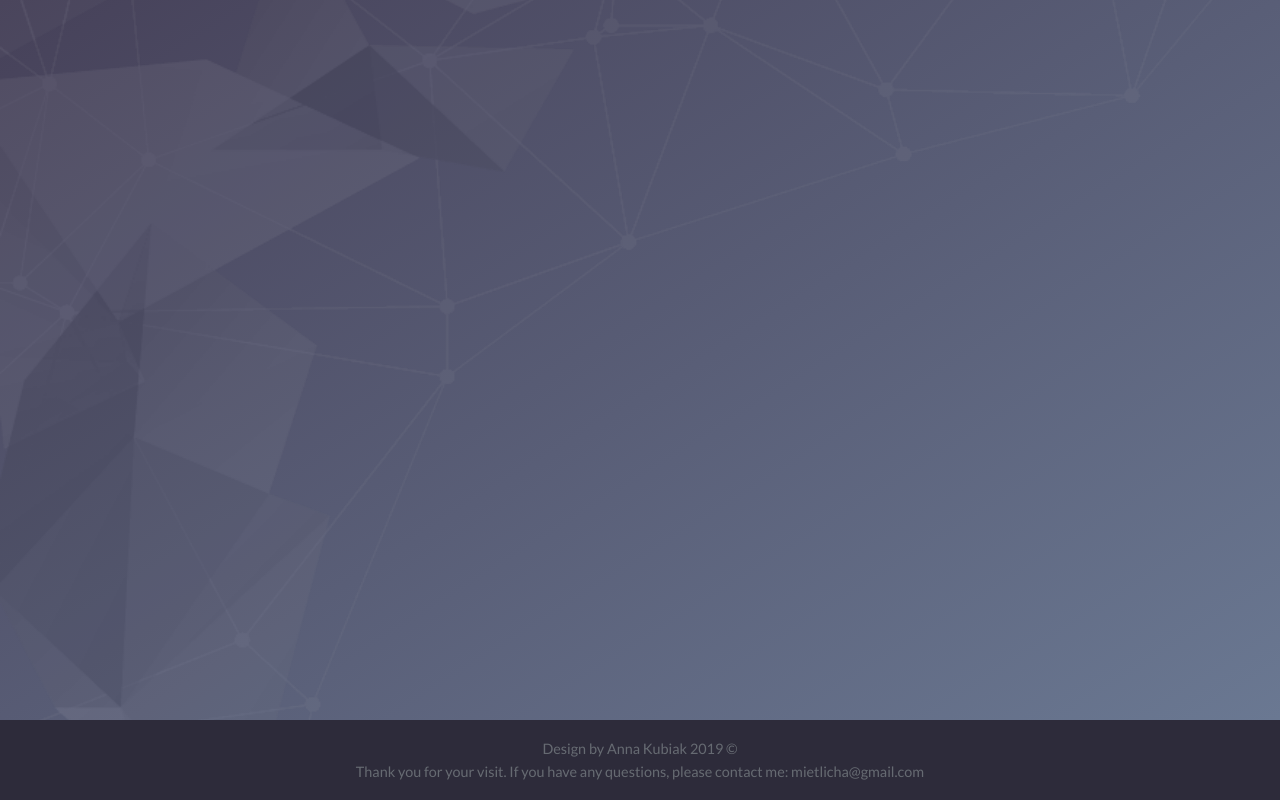
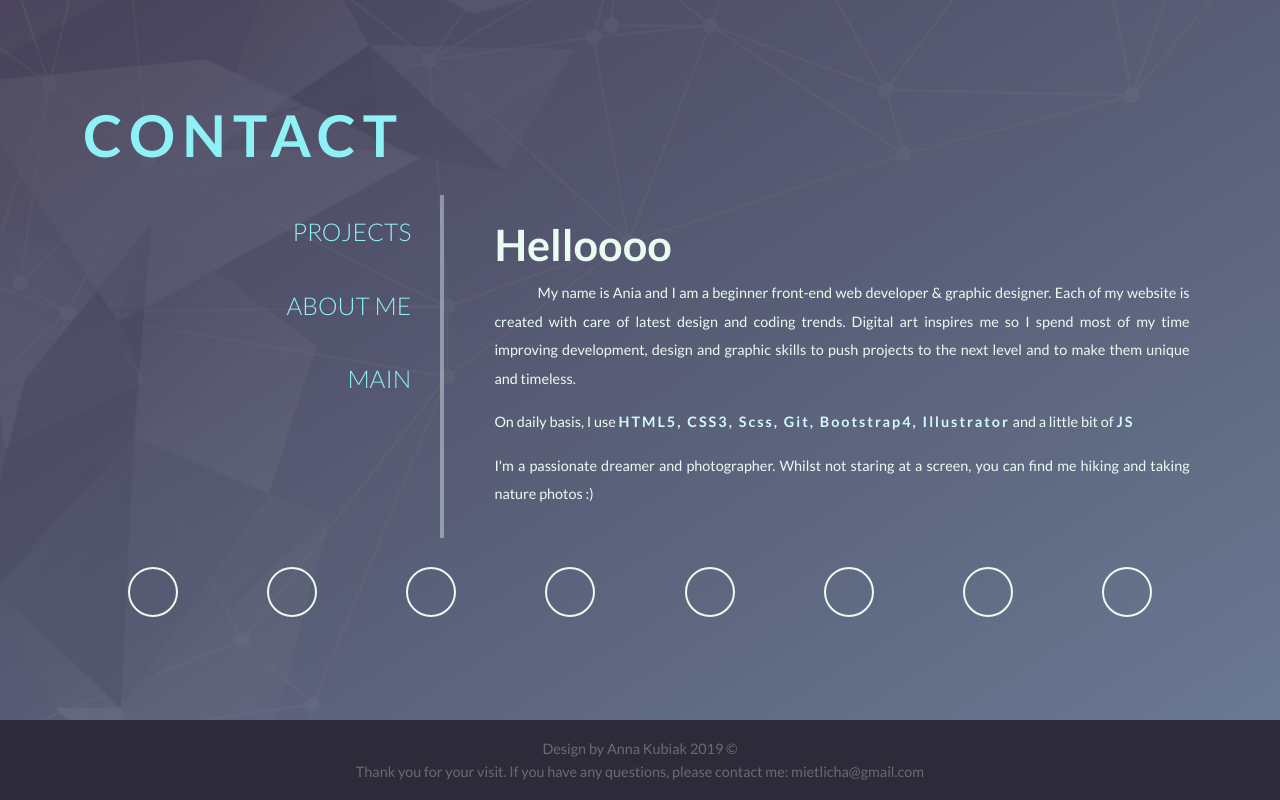
Before and after one commit to Mietlicha/portfolio, a website: page contact.html in a window 1280 px wide. Drawn offline with Linux system fonts and the light colour scheme.

Commit message:
contact add, mobile-version of home and about fix

```diff
--- a/contact.html
+++ b/contact.html
@@ -6,27 +6,77 @@
     <meta http-equiv="X-UA-Compatible" content="ie=edge" />
     <meta
       name="keywords"
-      content="portfolio, web-developer, front-end, design, designer, contact"
+      content="about, portfolio, web-developer, front-end, design, designer, hire, contact"
     />
     <meta
       name="description"
       content="Aspire web developer looking for a first job to learn and improve designing and web-master skills"
     />
     <link rel="shortcut icon" href="img/faviconSnail.png" type="image/png" />
-    <title>Anna Kubiak - contact</title>
+    <title>Contact</title>
+
     <link
-      rel="stylesheet"
-      href="https://cdnjs.cloudflare.com/ajax/libs/font-awesome/4.7.0/css/font-awesome.min.css"
-    />
-    <link
-      href="https://fonts.googleapis.com/css?family=Lato:100,400,700|Roboto+Mono:400,700&display=swap&subset=latin-ext"
+      href="https://fonts.googleapis.com/css?family=Lato:100,300,400,700&display=swap&subset=latin-ext"
       rel="stylesheet"
     />
 
     <link rel="stylesheet" href="css/style.css" />
   </head>
   <body>
-    <div class="about-container"></div>
+    <div class="wrapper">
+      <div class="container about-container">
+        <header class="site-header">
+          <h1 class="site-header__main"><a href="index.html">Contact</a></h1>
+        </header>
+        <main class="about-main">
+          <div class="about-main__description">
+            <h1 class="about-main__title">Helloooo</h1>
+            <p class="about-main__para">
+              My name is Ania and I am a beginner front-end web developer &
+              graphic designer.
+              <span>
+                Each of my website is created with care of latest design and
+                coding trends.</span
+              >
+              Digital art inspires me so I spend most of my time improving
+              development, design and graphic skills
+              <span>to push projects to the next level and</span> to make them
+              unique and timeless.
+            </p>
+            <p class="about-main__para">
+              On daily basis, I use
+              <strong> HTML5, CSS3, Scss, Git, Bootstrap4, Illustrator</strong>
+              and a little bit of <strong>JS</strong>
+            </p>
+            <p class="about-main__para">
+              I'm a passionate dreamer and photographer. Whilst not staring at a
+              screen, you can find me hiking and taking nature photos :)
+            </p>
+          </div>
+        </main>
+        <aside class="about-aside">
+          <div class="about-aside__item">
+            <i class="fab fa-html5"></i>
+          </div>
+          <div class="about-aside__item"><i class="fab fa-css3-alt"></i></div>
+          <div class="about-aside__item"><i class="fab fa-sass"></i></div>
+          <div class="about-aside__item"><i class="fab fa-git"></i></div>
+          <div class="about-aside__item"><i class="fab fa-npm"></i></div>
+          <div class="about-aside__item"><i class="fab fa-bootstrap"></i></div>
+          <div class="about-aside__item"><i class="fab fa-adobe"></i></div>
+          <div class="about-aside__item"><i class="fab fa-js-square"></i></div>
+        </aside>
+        <nav class="nav">
+          <ul class="nav__list nav-pages">
+            <li class="nav__item pages-item"><a href="#">projects</a></li>
+            <li class="nav__item pages-item">
+              <a href="about.html">about me</a>
+            </li>
+            <li class="nav__item pages-item"><a href="index.html">main</a></li>
+          </ul>
+        </nav>
+      </div>
+    </div>
     <footer class="footer">
       <p class="footer__paragraph">
         Design by Anna Kubiak 2019 &copy;<br />
--- a/sass/layout/_base.scss
+++ b/sass/layout/_base.scss
@@ -9,7 +9,7 @@
   box-sizing: inherit;
 }
 
-::selection {
+*::selection {
   background: $color-primary-light;
   color: $color-secondary-light;
 }
@@ -18,7 +18,6 @@ html {
   //this defines what 1rem is. 1rem=10px    10px/16px = 62.5%
   font-size: 62.5%;
   box-sizing: border-box;
-  height: 100%;
 
   @include respond(phone) {
     font-size: 70%;
@@ -26,6 +25,7 @@ html {
 
   @include respond(tab) {
     font-size: 85%;
+    height: 100%;
   }
 
   @include respond(big-desktop) {
--- a/sass/layout/_components.scss
+++ b/sass/layout/_components.scss
@@ -4,12 +4,16 @@
   &:visited {
     @include style-link-text;
     text-transform: uppercase;
-    padding: 2rem 3.7rem;
+    padding: 2rem;
     display: inline-block;
     border-radius: 10rem;
     border: 1px solid $color-secondary-light;
     transition: transform 0.2s ease-in;
     position: relative;
+
+    @include respond(tab) {
+      padding: 2rem 3.5rem;
+    }
 
     &:hover {
       transform: translateY(-3px);
--- a/sass/pages/_about.scss
+++ b/sass/pages/_about.scss
@@ -65,14 +65,13 @@
 }
 
 .about-aside {
-  // background: royalblue;
   grid-area: about-aside;
   display: flex;
   flex-wrap: wrap;
   justify-content: space-around;
   align-items: center;
   width: 100%;
-  padding: 3.5rem;
+  padding: 1rem 3.5rem 3.5rem 3.5rem;
 
   @include respond(tab) {
     padding: 0.5rem 3rem;
--- a/sass/pages/_home.scss
+++ b/sass/pages/_home.scss
@@ -114,7 +114,7 @@
 
 .projects {
   grid-area: main;
-  padding: 5rem;
+  padding: 3rem;
   font-size: 2rem;
 
   @include respond(tab) {
```
Also changed, not shown: about.html (+4 -2 lines), index.html (+1 -1 lines), css/style.comp.css, css/style.css.
